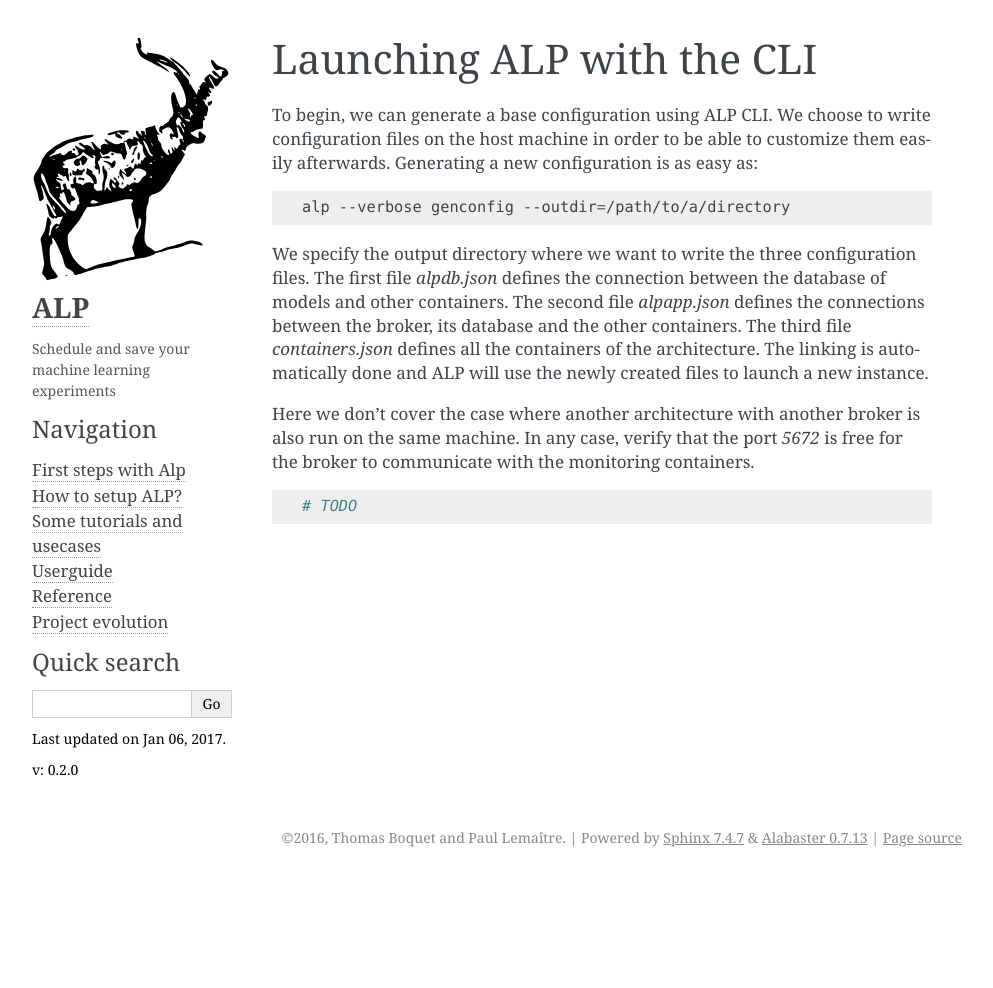
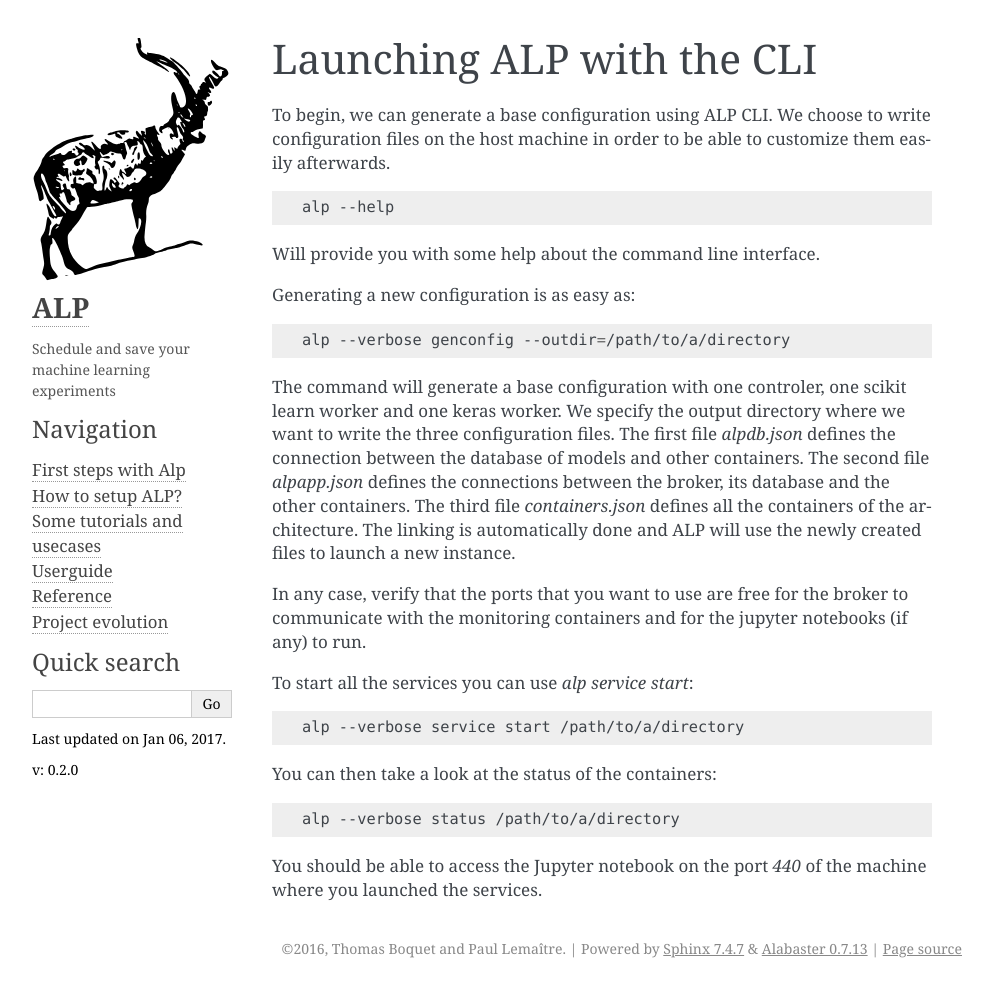
Before and after one commit to tboquet/python-alp, a Sphinx documentation site: the page built from docs/Setup/config_CLI_launch.rst, in a window 1280 px wide. Shown: the whole page, without its empty margins (148-1141 px from the left). Built offline with Sphinx 7.4.7, drawn with Linux system fonts in a browser that asks for light colours; before the commit the page ends 900 px from its top, so only the background shows below that.

Commit message:
+ minimal cli doc

```diff
--- a/docs/Setup/config_CLI_launch.rst
+++ b/docs/Setup/config_CLI_launch.rst
@@ -3,20 +3,37 @@ Launching ALP with the CLI
 ==========================
 
 To begin, we can generate a base configuration using ALP CLI. We choose to write configuration files on the host machine in order to be able to customize them easily afterwards.
+
+
+.. code-block:: bash
+
+     alp --help
+
+Will provide you with some help about the command line interface.
+
 Generating a new configuration is as easy as:
-
 
 .. code-block:: bash
 
     alp --verbose genconfig --outdir=/path/to/a/directory
 
 
+The command will generate a base configuration with one controler, one scikit learn worker and one keras worker.
 We specify the output directory where we want to write the three configuration files. The first file `alpdb.json` defines the connection between the database of models and other containers. The second file `alpapp.json` defines the connections between the broker, its database and the other containers. The third file `containers.json` defines all the containers of the architecture. The linking is automatically done and ALP will use the newly created files to launch a new instance.
 
-Here we don't cover the case where another architecture with another broker is also run on the same machine. In any case, verify that the port `5672` is free for the broker to communicate with the monitoring containers.
+In any case, verify that the ports that you want to use are free for the broker to communicate with the monitoring containers and for the jupyter notebooks (if any) to run.
+
+To start all the services you can use `alp service start`:
 
 .. code-block:: bash
 
-    # TODO
+    alp --verbose service start /path/to/a/directory
 
-.. _file: https://www.docker.com/
+You can then take a look at the status of the containers:
+
+.. code-block:: bash
+
+    alp --verbose status /path/to/a/directory
+
+
+You should be able to access the Jupyter notebook on the port `440` of the machine where you launched the services.
--- a/docs/Tutorials/tuto2.rst
+++ b/docs/Tutorials/tuto2.rst
@@ -67,8 +67,6 @@ Fitting one data set with one validation set is done this way:
     Expe.fit([data],[data_val])
 
 
-
-
 .. parsed-literal::
 
     ({'data_id': '1c59c0c562a5abdb84ad4f4a2c1868bf',
@@ -103,8 +101,6 @@ attribut of the object.
 .. code:: python
 
     Expe.full_res
-
-
 
 
 .. parsed-literal::
```
Also changed, not shown: docs/Tutorials/tuto1.rst (+16 -10 lines).
